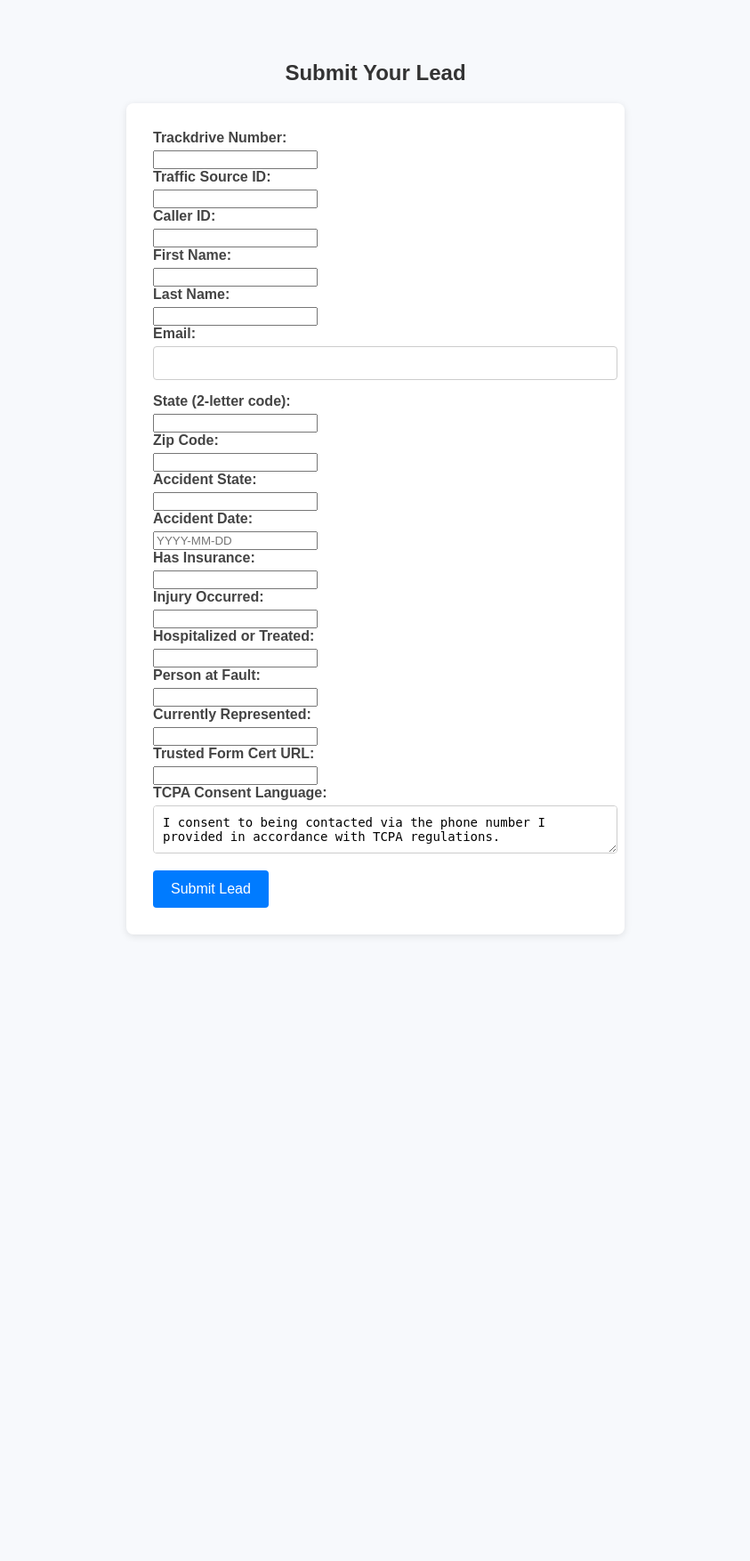
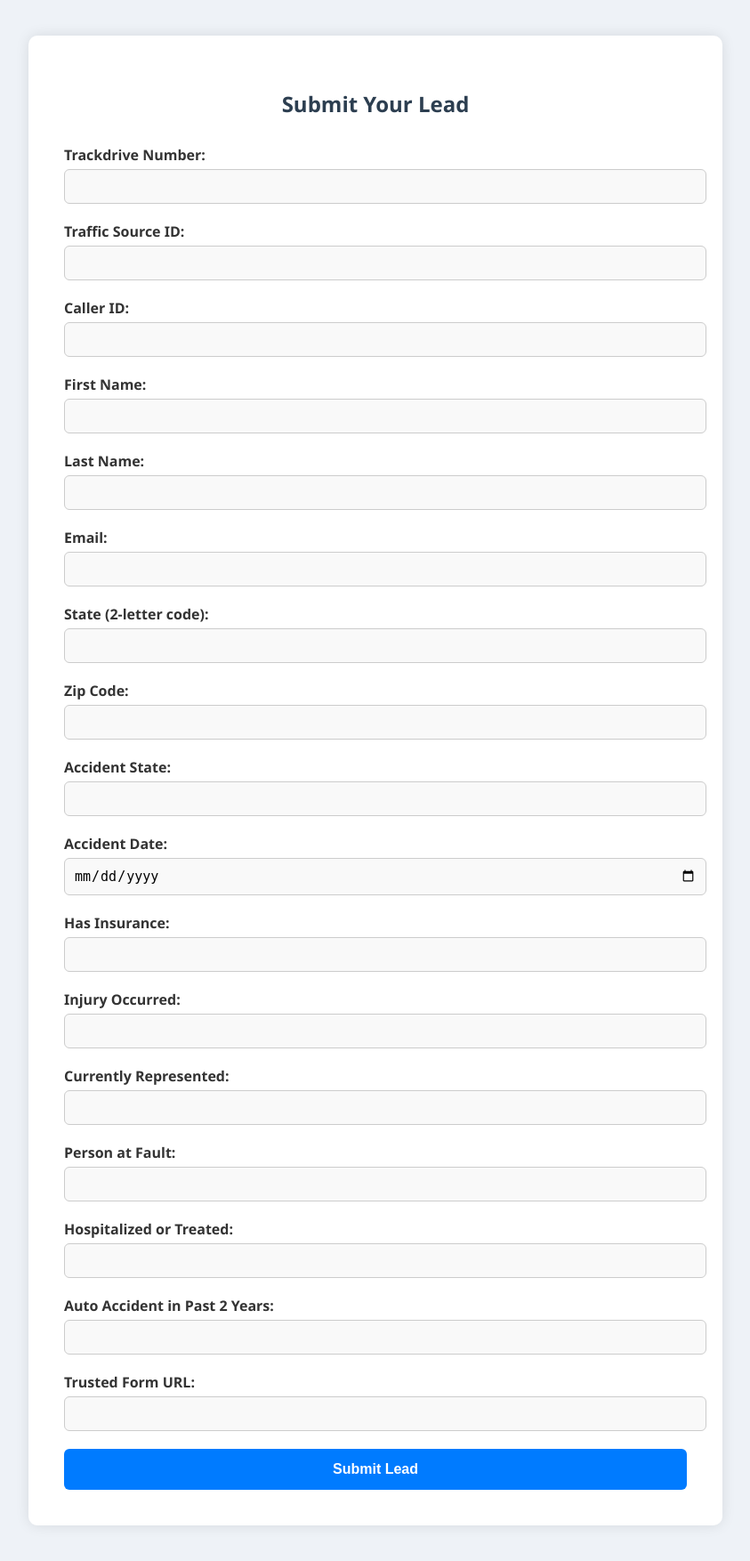
Before and after one commit to hadisatti105/D3posting, a Flask app: page / in a window 1280 px wide. Shown: the whole page at 89% size, without its empty margins (218-1061 px from the left). Before the commit the page ends 1052 px from the top, so only its background shows below. Run offline with Flask 3, Linux system fonts and the light colour scheme.

Commit message:
Update lead_form.html with final CSS and form structure

```diff
--- a/templates/lead_form.html
+++ b/templates/lead_form.html
@@ -1,99 +1,134 @@
 <!DOCTYPE html>
-<html>
+<html lang="en">
 <head>
-    <title>Lead Submission Form</title>
+    <meta charset="UTF-8">
+    <meta name="viewport" content="width=device-width, initial-scale=1.0">
+    <title>Submit Your Lead</title>
     <style>
         body {
-            font-family: Arial, sans-serif;
-            background-color: #f7f9fc;
+            background: #eef2f7;
+            font-family: 'Segoe UI', Tahoma, Geneva, Verdana, sans-serif;
+            margin: 0;
+            padding: 40px 10px;
+        }
+
+        .container {
+            max-width: 700px;
+            margin: 0 auto;
+            background: white;
             padding: 40px;
+            border-radius: 10px;
+            box-shadow: 0 0 15px rgba(0, 0, 0, 0.1);
         }
 
         h2 {
             text-align: center;
+            color: #2c3e50;
+            margin-bottom: 30px;
+        }
+
+        form label {
+            font-weight: bold;
+            display: block;
+            margin-bottom: 5px;
             color: #333;
         }
 
-        form {
-            max-width: 500px;
-            margin: 0 auto;
-            background: #fff;
-            padding: 30px;
-            border-radius: 8px;
-            box-shadow: 0 2px 8px rgba(0, 0, 0, 0.1);
+        form input[type="text"],
+        form input[type="email"],
+        form input[type="tel"],
+        form input[type="date"],
+        form select {
+            width: 100%;
+            padding: 10px;
+            margin-bottom: 20px;
+            border: 1px solid #ccc;
+            border-radius: 6px;
+            background-color: #f9f9f9;
+            font-size: 15px;
         }
 
-        label {
-            display: block;
-            margin-bottom: 5px;
+        form input[type="submit"] {
+            background-color: #007BFF;
+            color: white;
+            padding: 14px 20px;
+            border: none;
+            border-radius: 6px;
+            font-size: 16px;
             font-weight: bold;
-            color: #444;
+            cursor: pointer;
+            width: 100%;
+            transition: background-color 0.3s ease;
         }
 
-        input[type="text"],
-        input[type="email"],
-        input[type="tel"],
-        input[type="date"],
-        textarea {
-            width: 100%;
-            padding: 10px;
-            margin-bottom: 15px;
-            border: 1px solid #ccc;
-            border-radius: 4px;
-            font-size: 14px;
+        form input[type="submit"]:hover {
+            background-color: #0056b3;
         }
 
-        textarea {
-            resize: vertical;
-        }
-
-        input[type="submit"] {
-            background-color: #007BFF;
-            color: white;
-            padding: 12px 20px;
-            border: none;
-            border-radius: 4px;
-            cursor: pointer;
-            font-size: 16px;
-        }
-
-        input[type="submit"]:hover {
-            background-color: #0056b3;
+        @media (max-width: 768px) {
+            .container {
+                padding: 20px;
+            }
         }
     </style>
 </head>
 <body>
-    <h2>Submit Your Lead</h2>
-    <form method="POST" action="/submit-lead">
-        <!-- Ping Fields -->
-        <label>Trackdrive Number:</label><input name="trackdrive_number" required><br>
-        <label>Traffic Source ID:</label><input name="traffic_source_id" required><br>
-        <label>Caller ID:</label><input name="caller_id" required><br>
+    <div class="container">
+        <h2>Submit Your Lead</h2>
+        <form method="POST" action="/submit-lead">
+            <label>Trackdrive Number:</label>
+            <input type="text" name="trackdrive_number" required>
 
-        <!-- Basic Lead Fields -->
-        <label>First Name:</label><input name="first_name" required><br>
-        <label>Last Name:</label><input name="last_name" required><br>
-        <label>Email:</label><input name="email" type="email" required><br>
-        <label>State (2-letter code):</label><input name="state" maxlength="2" required><br>
-        <label>Zip Code:</label><input name="zip" required><br>
+            <label>Traffic Source ID:</label>
+            <input type="text" name="traffic_source_id" required>
 
-        <!-- Buyer Matching Fields -->
-        <label>Accident State:</label><input name="accident_state" required><br>
-        <label>Accident Date:</label><input name="accident_date" placeholder="YYYY-MM-DD" required><br>
-        <label>Has Insurance:</label><input name="has_insurance" required><br>
-        <label>Injury Occurred:</label><input name="injury_occured" required><br>
-        <label>Hospitalized or Treated:</label><input name="hospitalized_or_treated" required><br>
-        <label>Person at Fault:</label><input name="person_at_fault" required><br>
-        <label>Currently Represented:</label><input name="currently_represented" required><br>
+            <label>Caller ID:</label>
+            <input type="text" name="caller_id" required>
 
-        <!-- Compliance -->
-        <label>Trusted Form Cert URL:</label><input name="trusted_form_cert_url" required><br>
-        <label>TCPA Consent Language:</label>
-        <textarea name="tcpa_optin_consent_language" required>
-I consent to being contacted via the phone number I provided in accordance with TCPA regulations.
-        </textarea><br>
+            <label>First Name:</label>
+            <input type="text" name="first_name" required>
 
-        <input type="submit" value="Submit Lead">
-    </form>
+            <label>Last Name:</label>
+            <input type="text" name="last_name" required>
+
+            <label>Email:</label>
+            <input type="email" name="email" required>
+
+            <label>State (2-letter code):</label>
+            <input type="text" name="state" maxlength="2" required>
+
+            <label>Zip Code:</label>
+            <input type="text" name="zip" required>
+
+            <label>Accident State:</label>
+            <input type="text" name="accident_state">
+
+            <label>Accident Date:</label>
+            <input type="date" name="accident_date">
+
+            <label>Has Insurance:</label>
+            <input type="text" name="has_insurance">
+
+            <label>Injury Occurred:</label>
+            <input type="text" name="injury_occured">
+
+            <label>Currently Represented:</label>
+            <input type="text" name="currently_represented">
+
+            <label>Person at Fault:</label>
+            <input type="text" name="person_at_fault">
+
+            <label>Hospitalized or Treated:</label>
+            <input type="text" name="hospitalized_or_treated">
+
+            <label>Auto Accident in Past 2 Years:</label>
+            <input type="text" name="auto_accident_in_past_2_years">
+
+            <label>Trusted Form URL:</label>
+            <input type="text" name="trusted_form_cert_url">
+
+            <input type="submit" value="Submit Lead">
+        </form>
+    </div>
 </body>
 </html>
```
